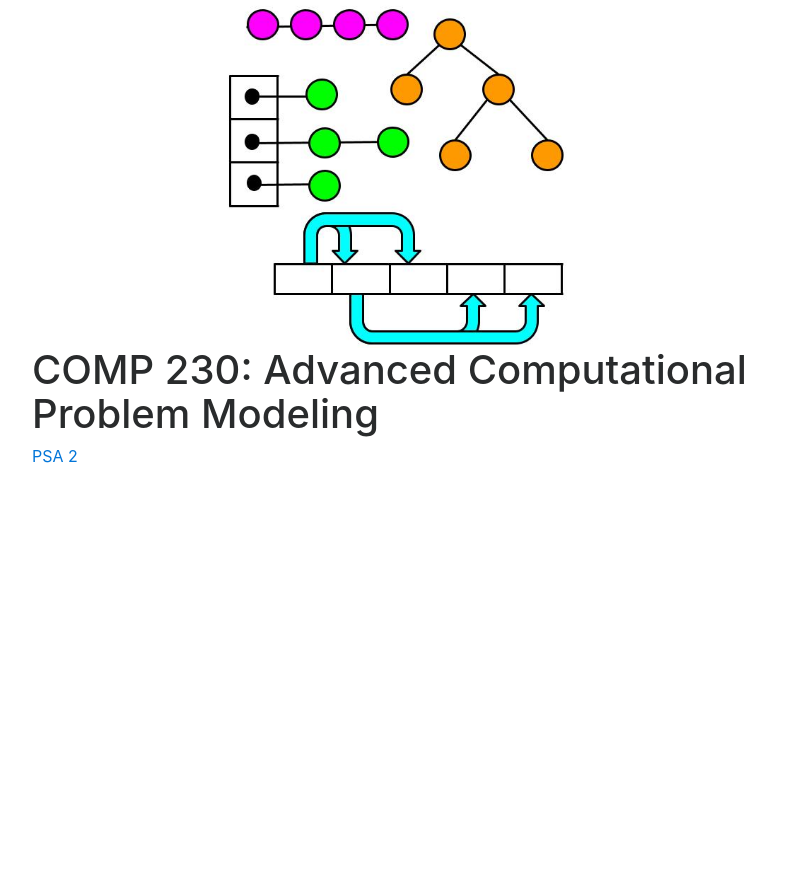
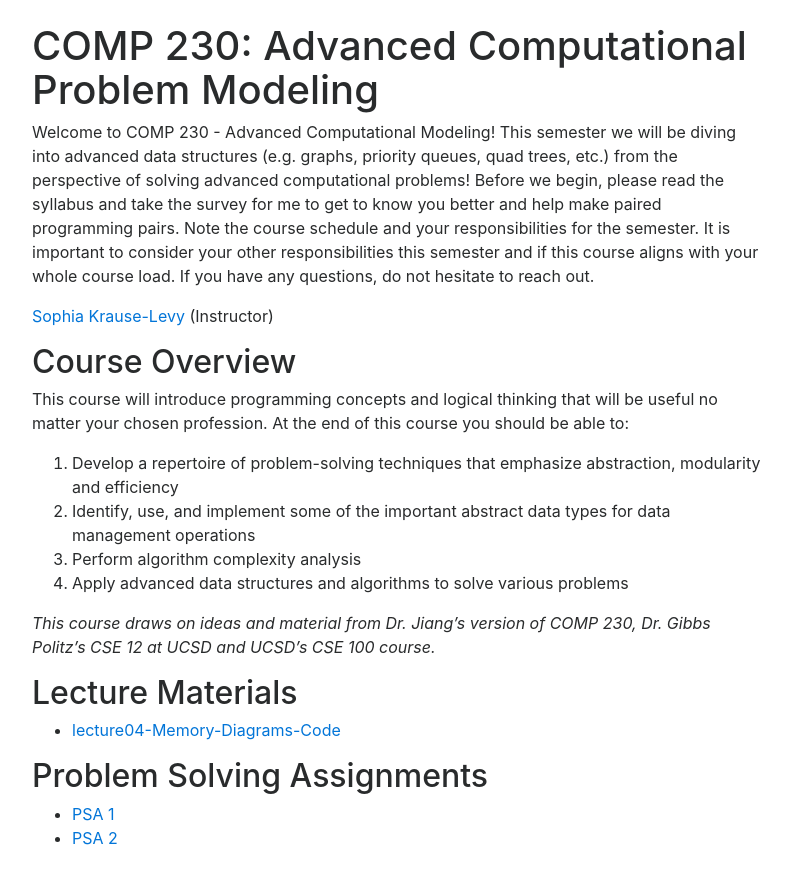
Before and after one commit to usd-comp230/usd-comp230.github.io, a Jekyll site: the page built from index.md, in a window 1280 px wide. Shown: the top 884 px of the page, without its empty margins (243-1034 px from the left). Built offline with Jekyll 4.4.1, drawn with Linux system fonts in a browser that asks for light colours; nearby versions of some CDN libraries.

Commit message:
update main page

```diff
--- a/index.md
+++ b/index.md
@@ -1,11 +1,30 @@
 ---
 layout: page
 title: COMP 230
-doodle: "/logo.jpg"
+# doodle: "/logo.jpg"
 ---
 
 # COMP 230: Advanced Computational Problem Modeling
 
-<!-- <a href="https://www.linkedin.com/in/skrauselevy/">Sophia Krause-Levy</a> (Instructor) -->
+Welcome to COMP 230 - Advanced Computational Modeling! This semester we will be diving into advanced data structures (e.g. graphs, priority queues, quad trees, etc.) from the perspective of solving advanced computational problems! Before we begin, please read the syllabus and take the survey for me to get to know you better and help make paired programming pairs.  Note the course schedule and your responsibilities for the semester. It is important to consider your other responsibilities this semester and if this course aligns with your whole course load. If you have any questions, do not hesitate to reach out.
 
-<a href="https://usd-comp230.github.io/pa2/" target="_blank">PSA 2</a>
+
+<a href="https://www.linkedin.com/in/skrauselevy/">Sophia Krause-Levy</a> (Instructor)
+
+## Course Overview
+This course will introduce programming concepts and logical thinking that will be useful no matter your chosen profession. At the end of this course you should be able to:
+
+1. Develop a repertoire of problem-solving techniques that emphasize abstraction, modularity and efficiency
+2. Identify, use, and implement some of the important abstract data types for data management operations
+3. Perform algorithm complexity analysis
+4. Apply advanced data structures and algorithms to solve various problems
+
+_This course draws on ideas and material from Dr. Jiang's version of COMP 230, Dr. Gibbs Politz's CSE 12 at UCSD and UCSD's CSE 100 course._
+
+
+## Lecture Materials
+- <a href="https://github.com/usd-comp230/usd-comp230.github.io/tree/main/lectures/lecture04-Memory-Diagrams-Code" target="_blank">lecture04-Memory-Diagrams-Code</a>
+
+## Problem Solving Assignments
+- <a href="https://usd-comp230.github.io/pa1/" target="_blank">PSA 1</a>
+- <a href="https://usd-comp230.github.io/pa2/" target="_blank">PSA 2</a>
```
Also changed, not shown: pa2/index.md (+1 -1 lines).
